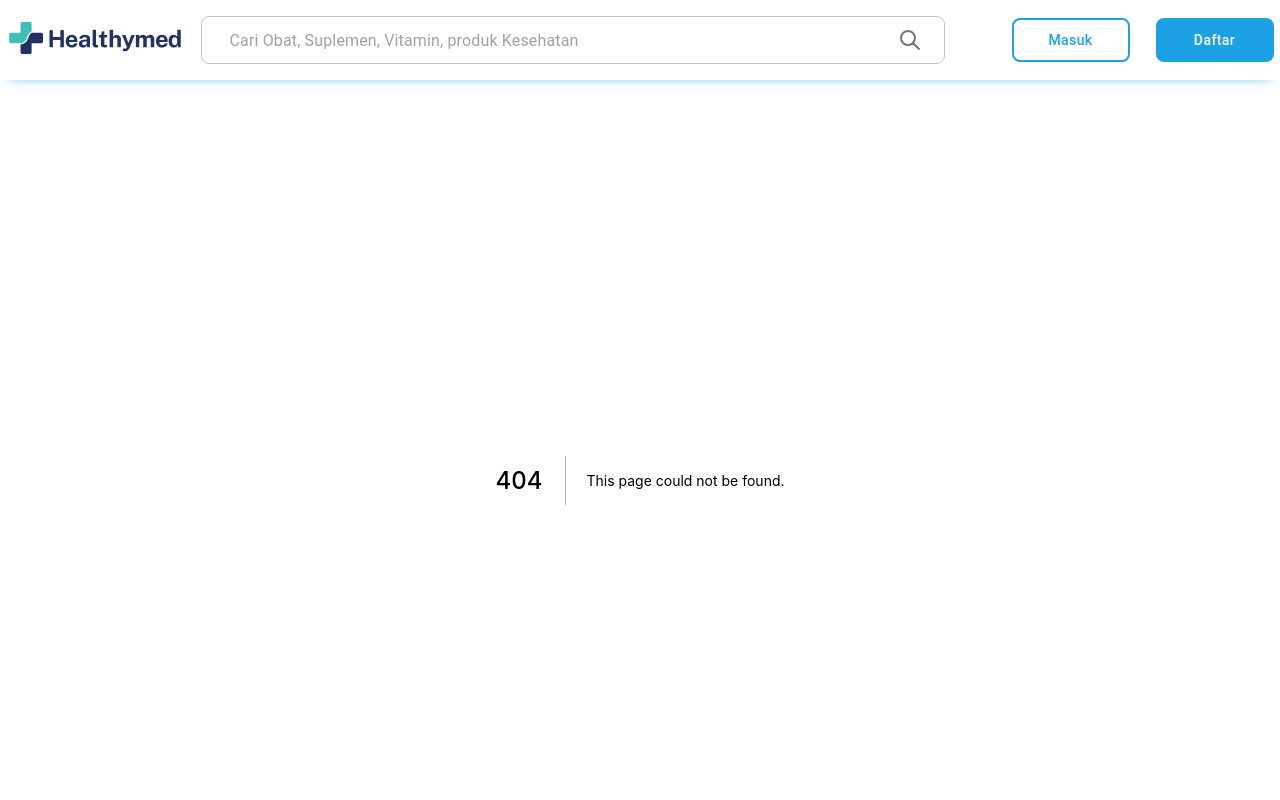
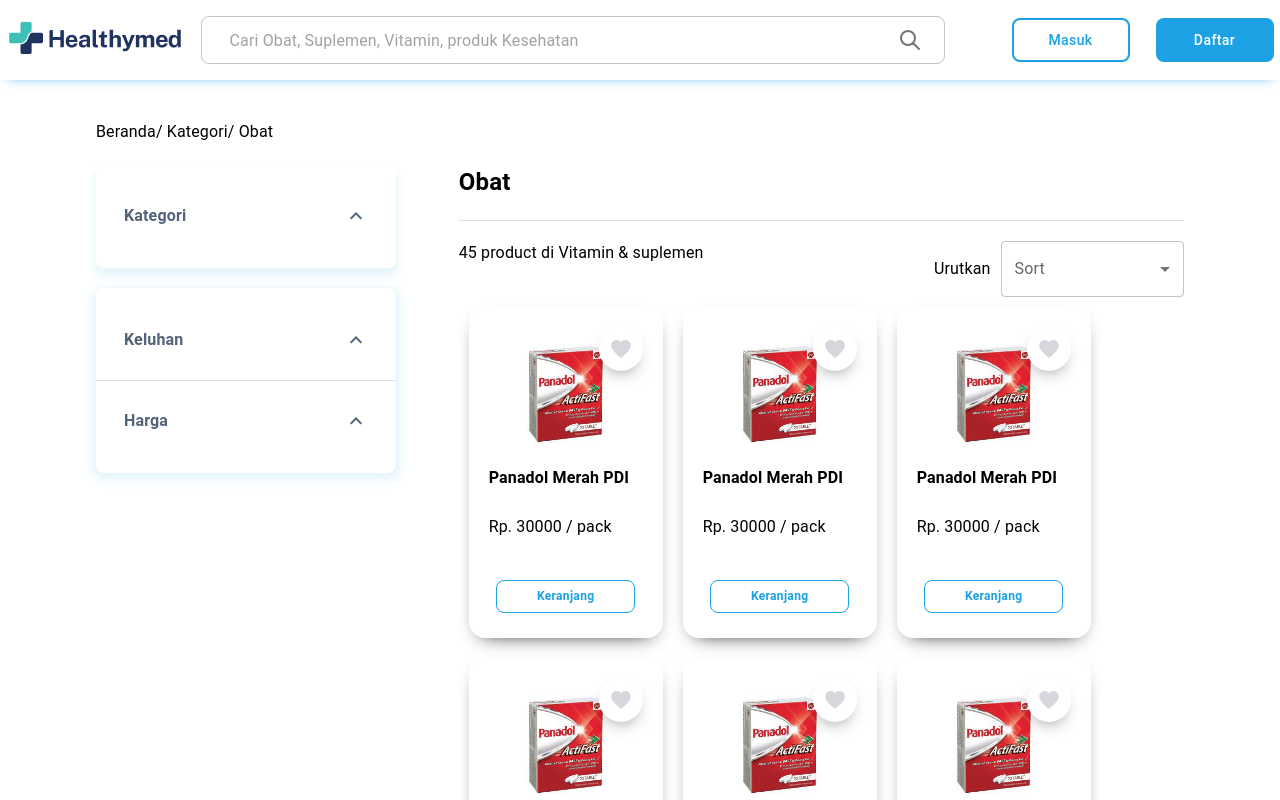
Before and after one commit to purwadhikafullstack/jcwd-2002-01-fe, a Next.js app: page /product_list in a window 1280 px wide. Before the commit this address had no page. Shown: the top 800 px of the page. Built offline with nearby package versions, Linux system fonts and the light colour scheme.

Commit message:
ui: added related products, homepage, productdetail

```diff
--- a/src/components/Sidebar.jsx
+++ b/src/components/Sidebar.jsx
@@ -79,7 +79,7 @@ const SidebarMenu = ({ menuTitle, subMenus = [], icon, }) => {
 
 const UserSidebar = () => {
   return (
-    <Box margin="20px">
+    <Box>
       <Box
         sx={{
           width: "300px",
--- /dev/null
+++ b/src/pages/product_list/index.jsx
@@ -0,0 +1,84 @@
+import {
+  Box,
+  Container,
+  Divider,
+  FormControl,
+  Grid,
+  InputLabel,
+  MenuItem,
+  Select,
+  Typography,
+} from "@mui/material";
+import Footer from "components/Footer";
+import ProductCard from "components/ProductCard";
+import UserSidebar from "components/Sidebar";
+
+const productListPage = () => {
+  return (
+    <Box>
+      <Box sx={{ px: "96px", pt: "20px" }}>
+        <Typography sx={{ py: "20px" }}>Beranda/ Kategori/ Obat</Typography>
+        <Grid container>
+          <Grid item sm={4} md={4}>
+            <UserSidebar />
+          </Grid>
+          <Grid item sm={8} md={8}>
+            <Typography
+              sx={{ fontSize: "24px", fontWeight: "700", mb: "10px" }}
+            >
+              Obat
+            </Typography>
+            <Divider variant="fullWidth" sx={{ my: "20px" }} />
+            <Box
+              sx={{
+                display: "flex",
+                justifyContent: "space-between",
+              }}
+            >
+              <Typography>45 product di Vitamin & suplemen</Typography>
+              <Box
+                sx={{
+                  display: "flex",
+                  alignItems: "center",
+                  justifyContent: "space-between",
+                  width: "250px",
+                }}
+              >
+                <Typography sx={{ mr: "10px" }}>Urutkan</Typography>
+                <FormControl fullWidth>
+                  <InputLabel id="demo-simple-select-label">Sort</InputLabel>
+                  <Select
+                    labelId="demo-simple-select-label"
+                    id="demo-simple-select"
+                    label="Sort"
+                  >
+                    <MenuItem>A-Z</MenuItem>
+                    <MenuItem>Terpopular</MenuItem>
+                    <MenuItem>Z-A</MenuItem>
+                  </Select>
+                </FormControl>
+              </Box>
+            </Box>
+            {/* product list */}
+            <Box sx={{ display: "flex", flexWrap: "wrap" }}>
+              <ProductCard />
+              <ProductCard />
+              <ProductCard />
+              <ProductCard />
+              <ProductCard />
+              <ProductCard />
+              <ProductCard />
+              <ProductCard />
+              <ProductCard />
+              <ProductCard />
+              <ProductCard />
+            </Box>
+          </Grid>
+        </Grid>
+      </Box>
+      <Footer />
+    </Box>
+  );
+};
+
+export default productListPage;
```
Also changed, not shown: src/components/RelatedProducts.jsx (+27 -4 lines), src/pages/product_detail/index.jsx (renamed from src/pages/productDetail/index.jsx, +3 -4 lines), src/pages/index.jsx (line endings or trailing spaces), src/pages/upload_prescription/index.jsx (renamed from src/pages/uploadPrescription/index.jsx).
